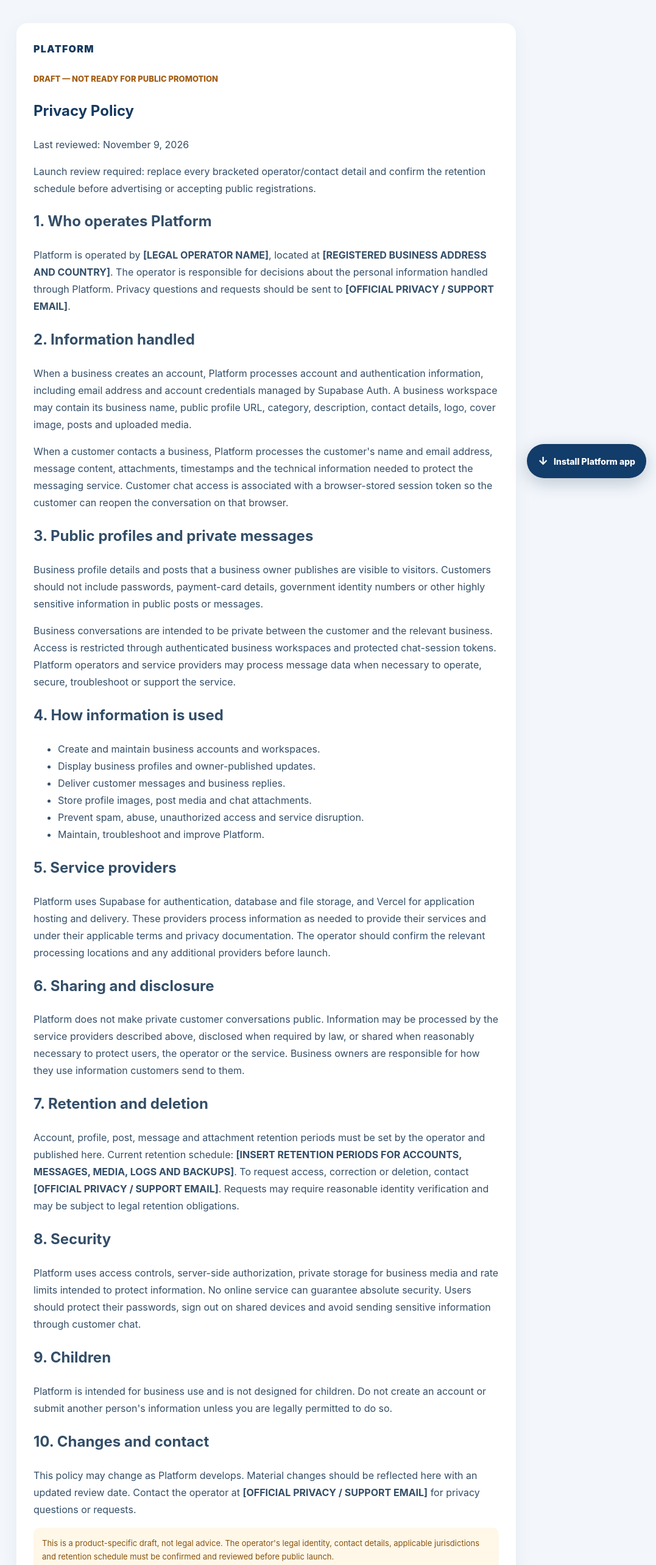
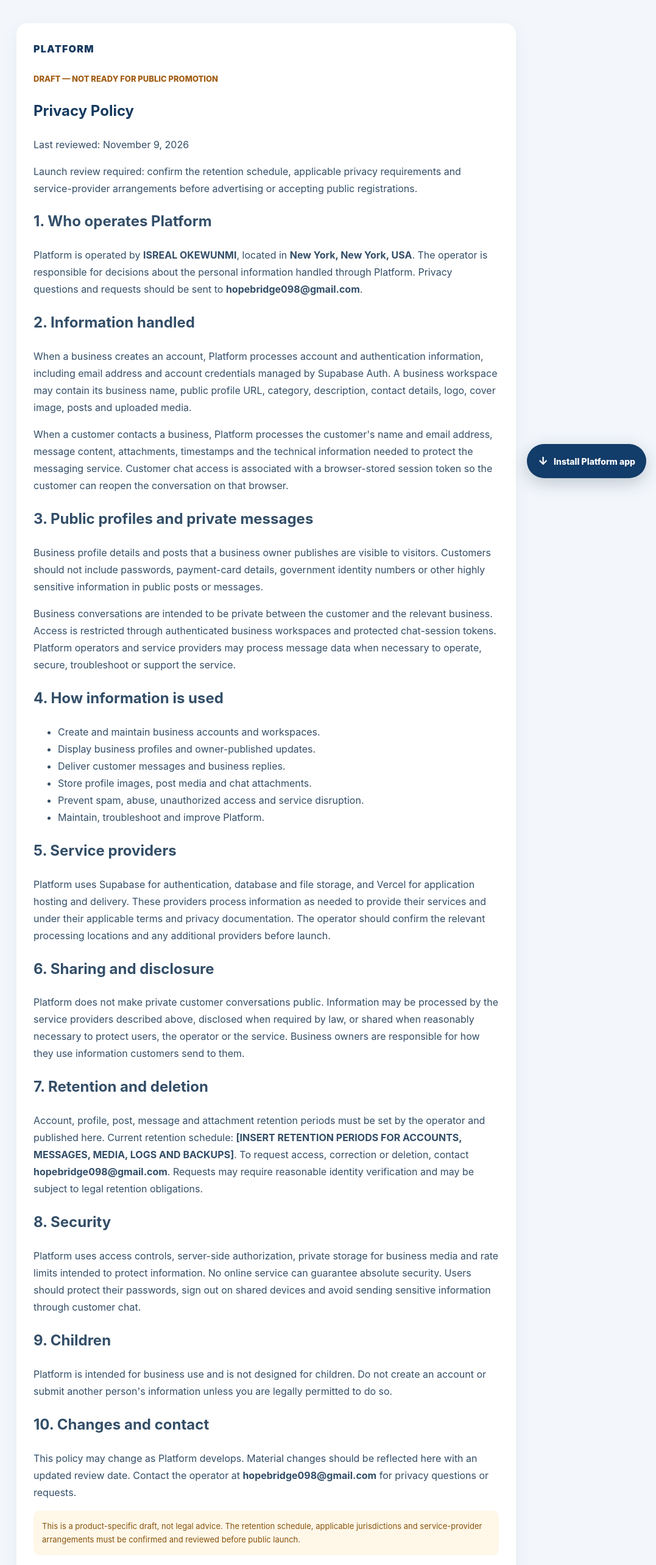
Before and after one commit to agentsarahmitchell56-code/USHopeBridge, a Next.js app: page /platform/privacy in a window 1280 px wide. Shown: the top 2566 px of the page at 61% size, without its empty margins (203-1280 px from the left). Built offline with nearby package versions, Linux system fonts and the light colour scheme.

Commit message:
Add confirmed Platform operator and contact details

```diff
--- a/app/platform/privacy/page.tsx
+++ b/app/platform/privacy/page.tsx
@@ -5,7 +5,7 @@ export const metadata = {
   description: "How Platform handles business account, public profile, customer message and media information.",
 };
 
-const draftNotice = "Launch review required: replace every bracketed operator/contact detail and confirm the retention schedule before advertising or accepting public registrations.";
+const draftNotice = "Launch review required: confirm the retention schedule, applicable privacy requirements and service-provider arrangements before advertising or accepting public registrations.";
 
 export default function PlatformPrivacyPage() {
   return (
@@ -18,7 +18,7 @@ export default function PlatformPrivacyPage() {
         <p>{draftNotice}</p>
 
         <h2>1. Who operates Platform</h2>
-        <p>Platform is operated by <strong>[LEGAL OPERATOR NAME]</strong>, located at <strong>[REGISTERED BUSINESS ADDRESS AND COUNTRY]</strong>. The operator is responsible for decisions about the personal information handled through Platform. Privacy questions and requests should be sent to <strong>[OFFICIAL PRIVACY / SUPPORT EMAIL]</strong>.</p>
+        <p>Platform is operated by <strong>ISREAL OKEWUNMI</strong>, located in <strong>New York, New York, USA</strong>. The operator is responsible for decisions about the personal information handled through Platform. Privacy questions and requests should be sent to <strong>hopebridge098@gmail.com</strong>.</p>
 
         <h2>2. Information handled</h2>
         <p>When a business creates an account, Platform processes account and authentication information, including email address and account credentials managed by Supabase Auth. A business workspace may contain its business name, public profile URL, category, description, contact details, logo, cover image, posts and uploaded media.</p>
@@ -45,7 +45,7 @@ export default function PlatformPrivacyPage() {
         <p>Platform does not make private customer conversations public. Information may be processed by the service providers described above, disclosed when required by law, or shared when reasonably necessary to protect users, the operator or the service. Business owners are responsible for how they use information customers send to them.</p>
 
         <h2>7. Retention and deletion</h2>
-        <p>Account, profile, post, message and attachment retention periods must be set by the operator and published here. Current retention schedule: <strong>[INSERT RETENTION PERIODS FOR ACCOUNTS, MESSAGES, MEDIA, LOGS AND BACKUPS]</strong>. To request access, correction or deletion, contact <strong>[OFFICIAL PRIVACY / SUPPORT EMAIL]</strong>. Requests may require reasonable identity verification and may be subject to legal retention obligations.</p>
+        <p>Account, profile, post, message and attachment retention periods must be set by the operator and published here. Current retention schedule: <strong>[INSERT RETENTION PERIODS FOR ACCOUNTS, MESSAGES, MEDIA, LOGS AND BACKUPS]</strong>. To request access, correction or deletion, contact <strong>hopebridge098@gmail.com</strong>. Requests may require reasonable identity verification and may be subject to legal retention obligations.</p>
 
         <h2>8. Security</h2>
         <p>Platform uses access controls, server-side authorization, private storage for business media and rate limits intended to protect information. No online service can guarantee absolute security. Users should protect their passwords, sign out on shared devices and avoid sending sensitive information through customer chat.</p>
@@ -54,9 +54,9 @@ export default function PlatformPrivacyPage() {
         <p>Platform is intended for business use and is not designed for children. Do not create an account or submit another person&apos;s information unless you are legally permitted to do so.</p>
 
         <h2>10. Changes and contact</h2>
-        <p>This policy may change as Platform develops. Material changes should be reflected here with an updated review date. Contact the operator at <strong>[OFFICIAL PRIVACY / SUPPORT EMAIL]</strong> for privacy questions or requests.</p>
+        <p>This policy may change as Platform develops. Material changes should be reflected here with an updated review date. Contact the operator at <strong>hopebridge098@gmail.com</strong> for privacy questions or requests.</p>
 
-        <p style={{ padding: 14, borderRadius: 10, background: "#fff7e8", color: "#87520b", fontSize: 13 }}>This is a product-specific draft, not legal advice. The operator&apos;s legal identity, contact details, applicable jurisdictions and retention schedule must be confirmed and reviewed before public launch.</p>
+        <p style={{ padding: 14, borderRadius: 10, background: "#fff7e8", color: "#87520b", fontSize: 13 }}>This is a product-specific draft, not legal advice. The retention schedule, applicable jurisdictions and service-provider arrangements must be confirmed and reviewed before public launch.</p>
         <p><Link href="/platform/terms" style={{ color: "#1768dc" }}>Platform Terms &amp; Conditions</Link> · <Link href="/" style={{ color: "#1768dc" }}>Return to Platform</Link></p>
       </article>
     </main>
```
